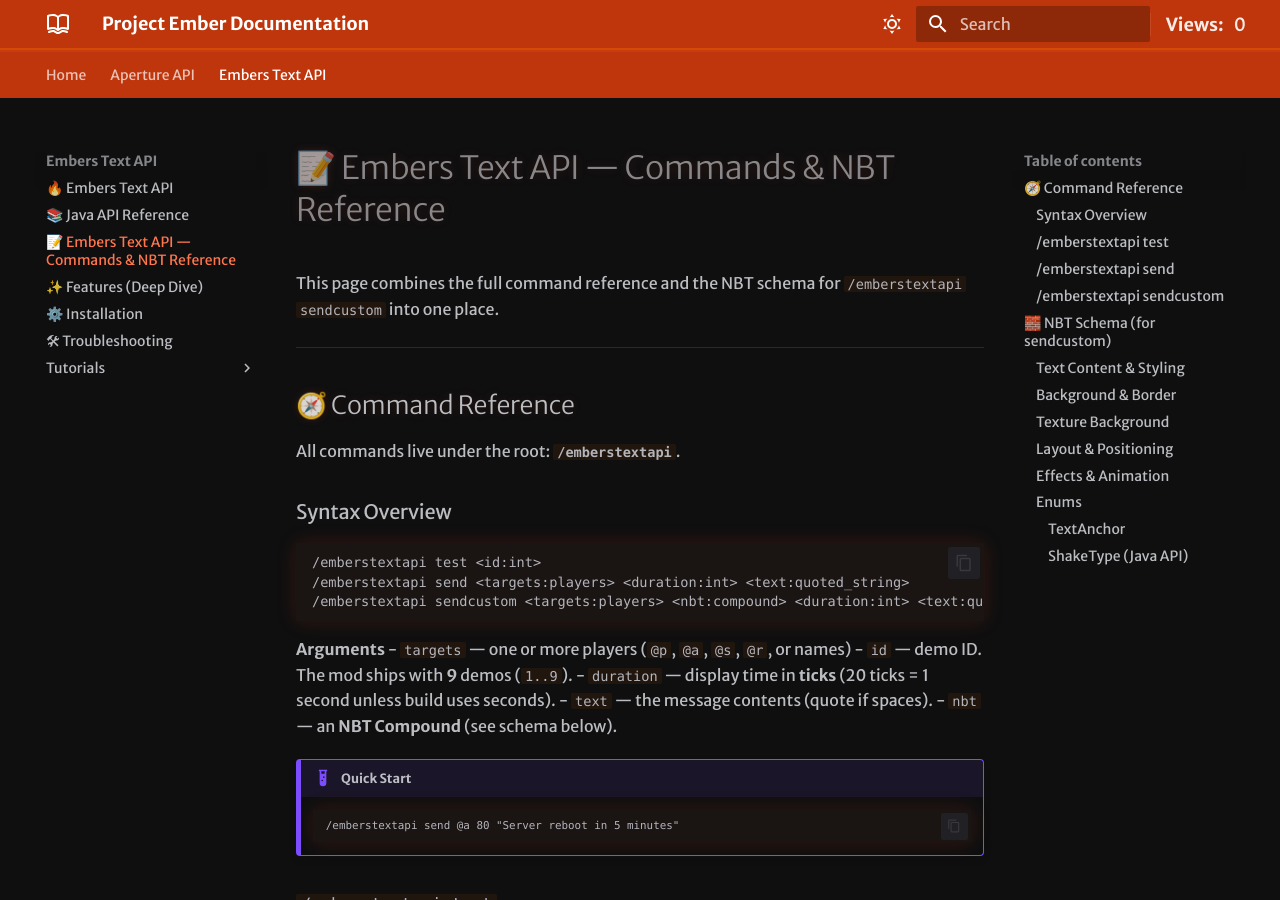
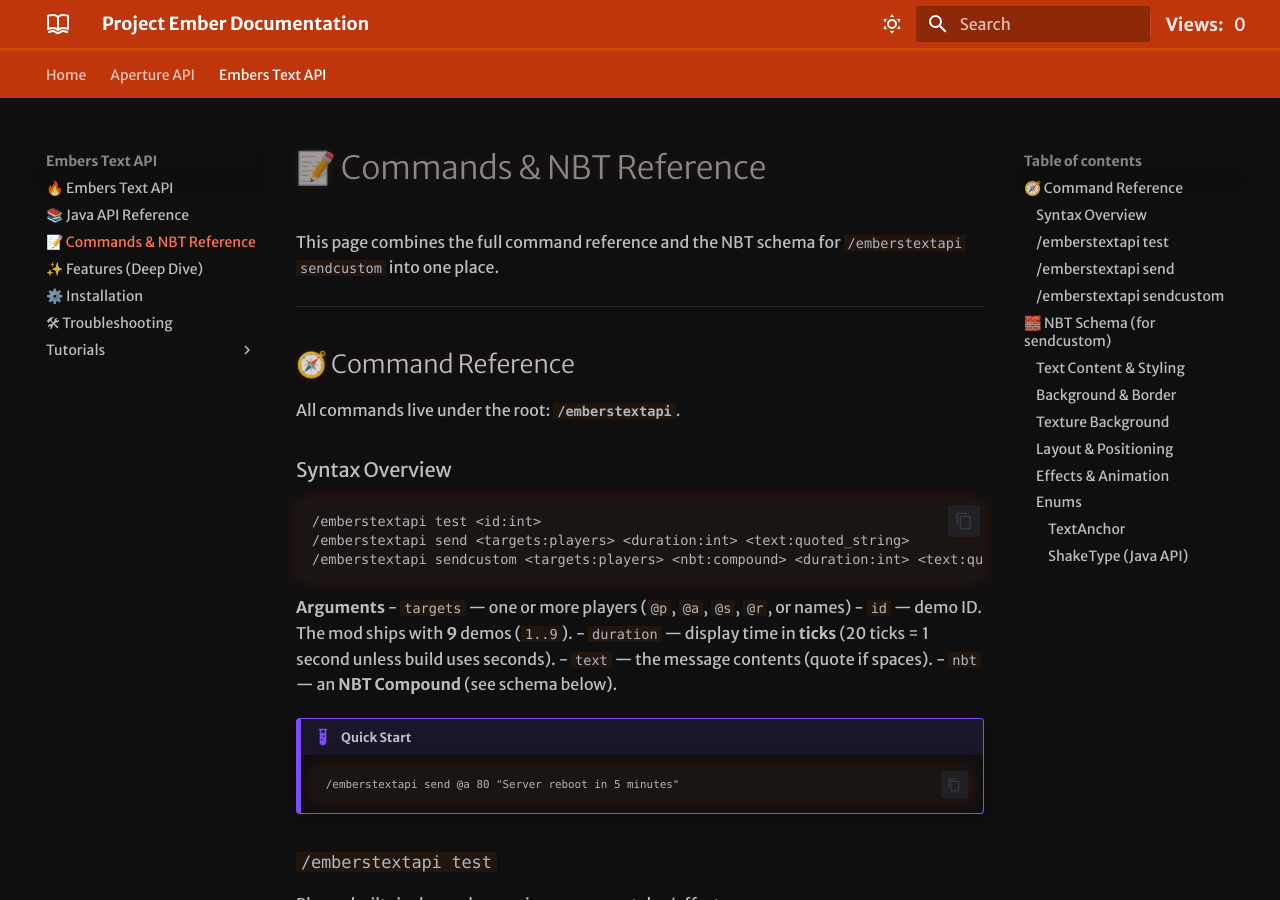
Before and after one commit to TysonTheEmber/docs, an MkDocs documentation site: the page built from docs/Embers-Text-API/commands_and_nbt.md, in a window 1280 px wide and 900 px high. Built offline with MkDocs 1.6.1 and Material for MkDocs 9.7.7, drawn with Linux system fonts in a browser that asks for light colours; some web fonts are replaced.

Commit message:
commands and nbt edit

```diff
--- a/docs/Embers-Text-API/commands_and_nbt.md
+++ b/docs/Embers-Text-API/commands_and_nbt.md
@@ -1,10 +1,10 @@
 ---
-title: "📝 Embers Text API — Commands & NBT Reference"
+title: "📝 Commands & NBT Reference"
 description: "Full documentation for /emberstextapi commands (test, send, sendcustom) plus NBT schema for custom messages, styling, backgrounds, layout, and effects."
 image: "/assets/emberstextapi.png"
 ---
 
-# 📝 Embers Text API — Commands & NBT Reference
+# 📝 Commands & NBT Reference
 
 This page combines the full command reference and the NBT schema for `/emberstextapi sendcustom` into one place.
 
```
